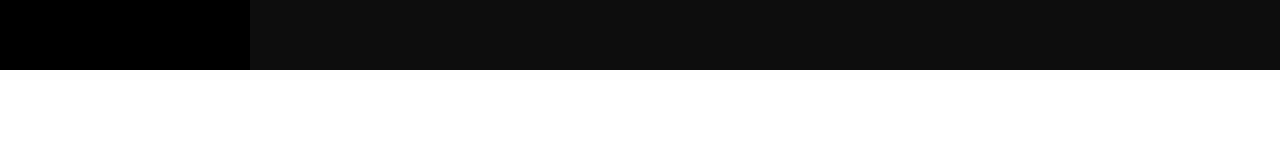
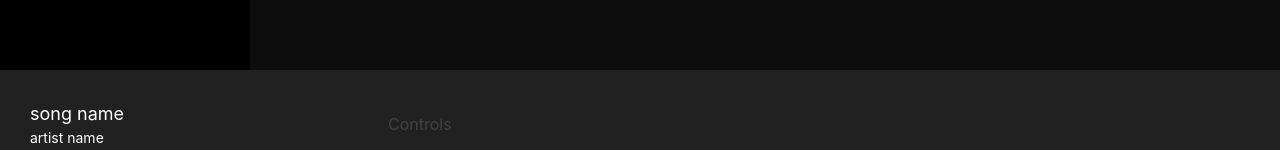
Before and after one commit to mander-pander/nextJS, a Next.js app: page / in a window 1280 px wide. Shown: the part 630-780 px from the top of the page. Built offline with nearby package versions, Linux system fonts and the light colour scheme; no server answers; the database is empty.

Commit message:
player ui layout, import playerbar into the layout

```diff
--- /dev/null
+++ b/components/playerBar.tsx
@@ -0,0 +1,17 @@
+import { Box, Flex, Text } from "@chakra-ui/layout";
+
+const PlayerBar = () => {
+  return (
+    <Box height="100px" width="100vw" bg="gray.900" padding="10px">
+      <Flex align="center">
+        <Box padding="20px" color="white" width="30%">
+          <Text fontSize="large">song name</Text>
+          <Text fontSize="sm">artist name</Text>
+        </Box>
+        <Box width="40%">Controls</Box>
+      </Flex>
+    </Box>
+  );
+};
+
+export default PlayerBar;
--- a/components/playerLayout.tsx
+++ b/components/playerLayout.tsx
@@ -1,5 +1,6 @@
 import { Box } from "@chakra-ui/layout";
 import Sidebar from "./sidebar";
+import PlayerBar from "./playerBar";
 
 const PlayerLayout = ({ children }) => {
   return (
@@ -11,7 +12,7 @@
         <Box height="calc(100vh - 100px)">{children}</Box>
       </Box>
       <Box position="absolute" left="0" bottom="0">
-        player
+        <PlayerBar />
       </Box>
     </Box>
   );
```
